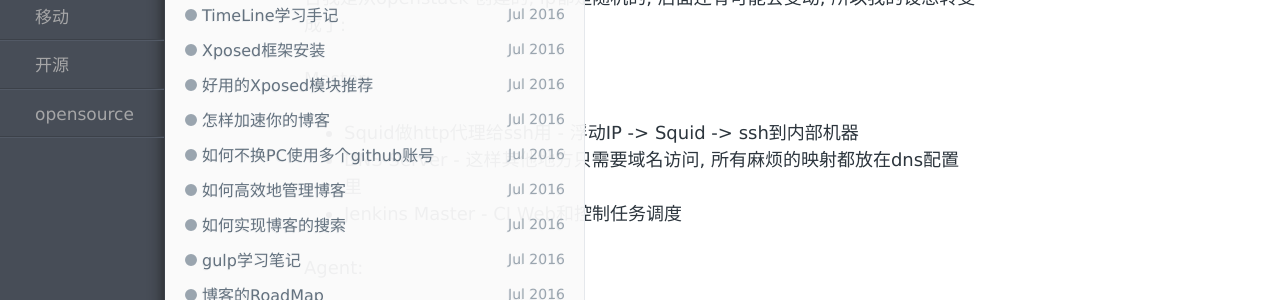
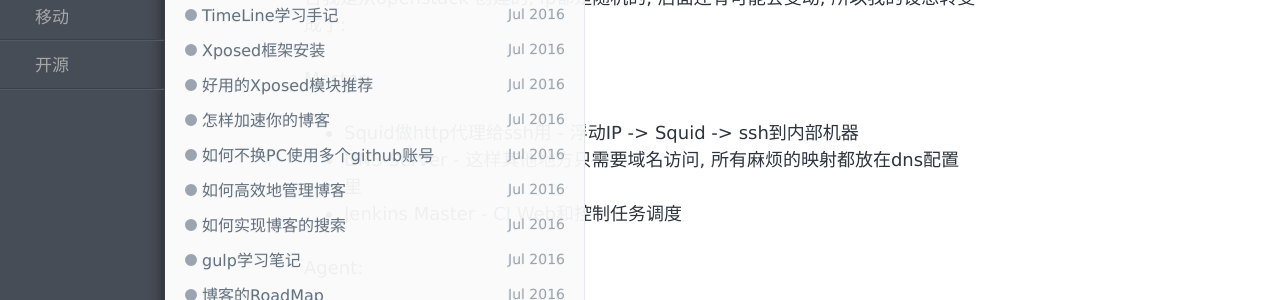
Before and after one commit to aiziyuer/aiziyuer.github.io, a Jekyll site: the page built from _posts/opensource/2017-11-28-ci-vm-implement.markdown, in a window 1280 px wide. Shown: the part 636-936 px from the top of the page. Built offline with Jekyll 4.4.1, drawn with Linux system fonts in a browser that asks for light colours.

Commit message:
修改分类

```diff
--- a/_posts/opensource/2017-11-28-ci-vm-implement.markdown
+++ b/_posts/opensource/2017-11-28-ci-vm-implement.markdown
@@ -2,7 +2,7 @@
 layout: post
 title: CI持续集成-初步尝试
 
-categories: [opensource]
+categories: [开源]
 tags: [java,keytool]
 published: True
 
```
